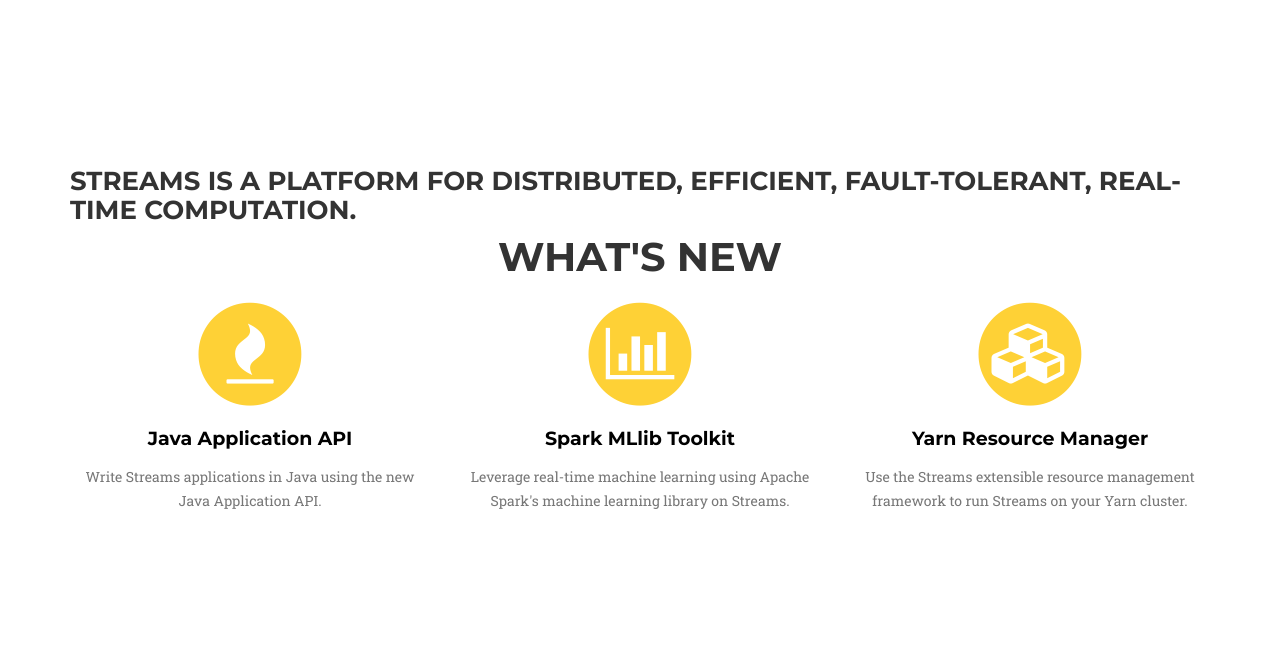
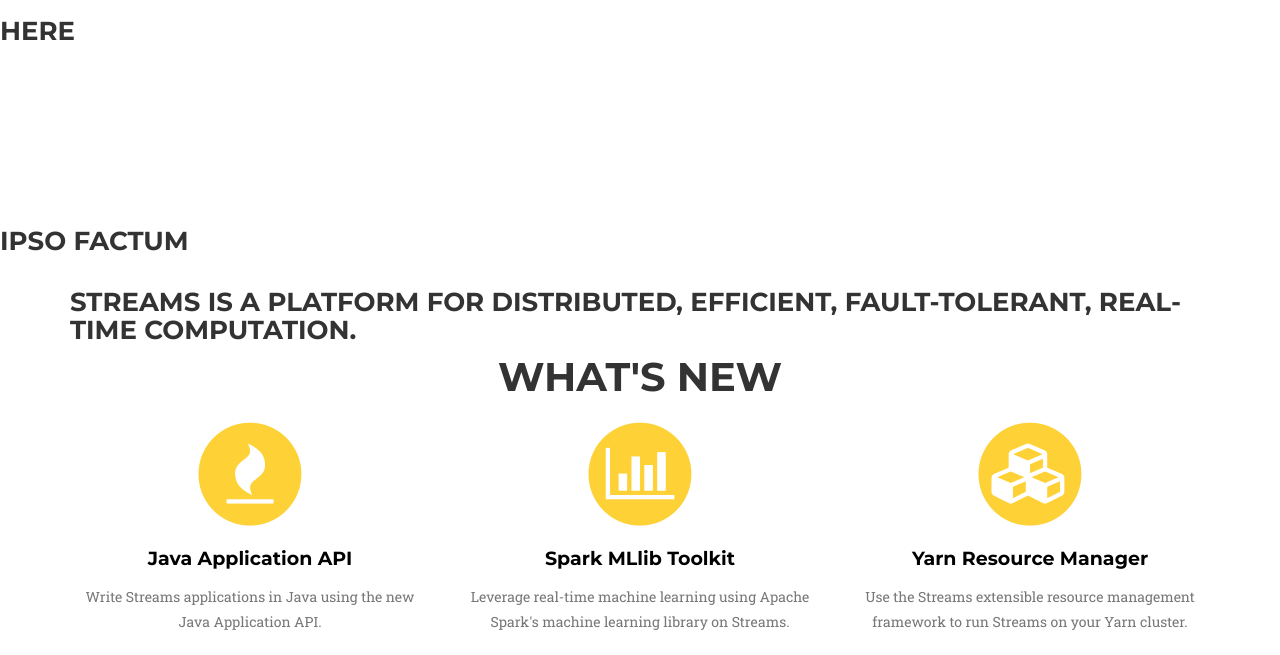
Before and after one commit to IBMStreams/IBMStreams.github.io, a Jekyll site: the page built from index.html, in a window 1280 px wide and 900 px high, scrolled down 336 px, cut to the strip 245-900 px from the top of the window. Built offline with Jekyll 4.4.1, drawn with Linux system fonts in a browser that asks for light colours; some web fonts are replaced.

Commit message:
Update whatsNew.html

```diff
--- a/_includes/whatsNew.html
+++ b/_includes/whatsNew.html
@@ -1,5 +1,7 @@
 <!-- What's New Section -->
+    <h3> here </h3>
     <section id="WhatsNew">
+        <h3> ipso factum </h3>
         <div class="container">
             <h3> Streams is a platform for distributed, efficient, fault-tolerant, real-time computation. </h3>
             <div class="row">
```
